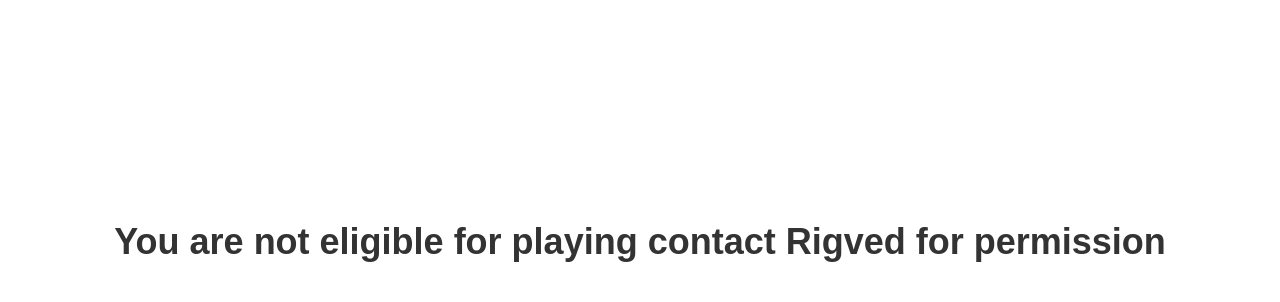
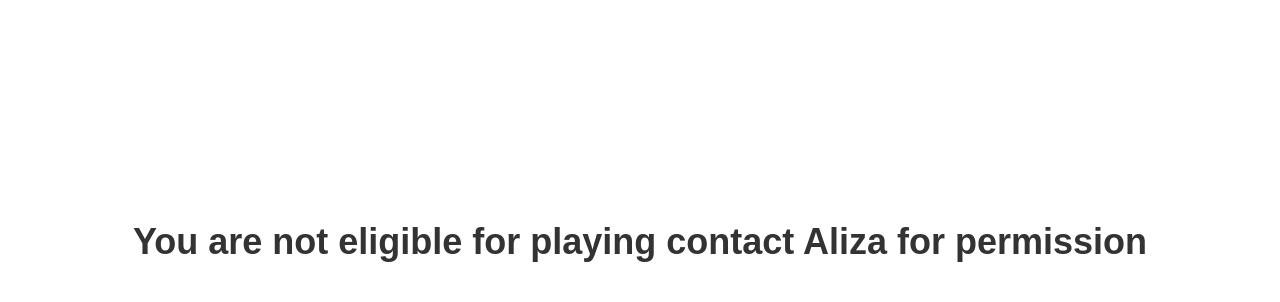
Before and after one commit to AlizaZaheer/Prank_website_R, a plain HTML site: page Quiz1.html in a window 1280 px wide. Shown: the part 158-460 px from the top of the page. Drawn offline with Linux system fonts and the light colour scheme.

Commit message:
Update Quiz1.html

```diff
--- a/Quiz1.html
+++ b/Quiz1.html
@@ -24,7 +24,7 @@
 </head>
 <body>
     <div class="message">
-        <p>You are not eligible for playing contact Rigved for permission</p>
+        <p>You are not eligible for playing contact Aliza for permission</p>
     </div>
 </body>
 </html>
```
